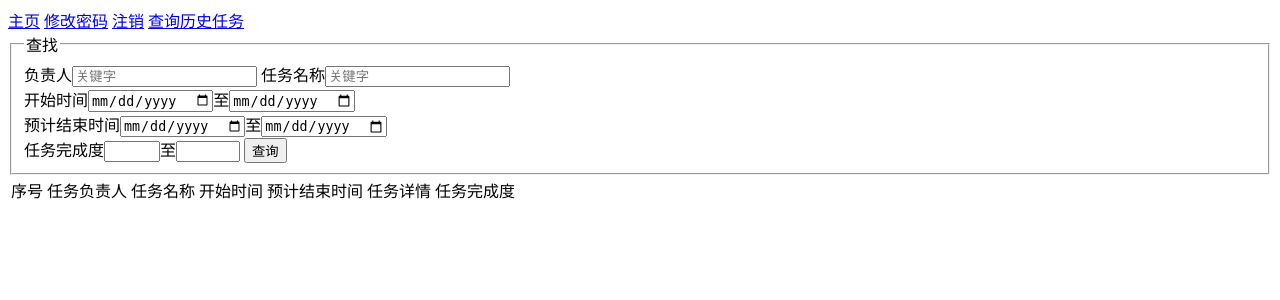
After one commit to oGGbone/log, a Django app: template templates/main_log.html in a window 1280 px wide. The commit adds this page. Shown: the top 300 px of the page. Run offline with Django 3.2, Linux system fonts and the light colour scheme; the template is opened without the code that fills it, so the values that code supplies are empty.

Commit message:
默认更改列表

```diff
--- a/log/urls.py
+++ b/log/urls.py
@@ -25,4 +25,5 @@ urlpatterns = [
     path('password_change/',views.passwd_change),
     path('userinfo/',views.userinfo),
     path('edit_user/',views.edit_user),
+    path('main-log/',views.main_log),
 ]
--- a/templates/index.html
+++ b/templates/index.html
@@ -21,7 +21,7 @@
     {% endfor %}
     </table>
 
-    <h4>主要任务<a href="/Log">更多</a></h4>
+    <h4>主要任务<a href="/main-log">更多</a></h4>
     <table border="1">
     <tr>
         <td>任务名称</td>
@@ -43,7 +43,7 @@
     {% endfor %}
     </table>
 
-     <h4>次要任务<a href="/Log">更多</a></h4>
+     <h4>次要任务<a href="/sec-log">更多</a></h4>
     <table border="1">
     <tr>
         <td>任务名称</td>
@@ -65,7 +65,7 @@
     {% endfor %}
     </table>
 
-    <h4>下阶段任务<a href="/Log">更多</a></h4>
+    <h4>下阶段任务<a href="/next-log">更多</a></h4>
     <table border="1">
     <tr>
         <td>任务名称</td>
--- /dev/null
+++ b/templates/main_log.html
@@ -0,0 +1,49 @@
+<!DOCTYPE html>
+<html lang="en">
+<head>
+    <meta charset="UTF-8">
+    <title>主要任务</title>
+</head>
+<body>
+    <a href="/index/">主页</a>
+    <a href="/password_change/">修改密码</a>
+    <a href="/out/">注销</a>
+    <a href="/log/">查询历史任务</a>
+    <form action="" method="post" id="search">
+        {% csrf_token %}
+        <fieldset>
+            <legend>查找</legend>
+            负责人<input type="search" name="namesearch" id="namesearch" placeholder="关键字">
+            任务名称<input type="search" name="mainsearch" id="mainsearch" placeholder="关键字"><br>
+            开始时间<input type="date" name="begindate1" id="begindate1">至<input type="date" name="begindate2" id="begindate2"><br>
+            预计结束时间<input type="date" name="finishdate1" id="finishdate1">至<input type="date" name="finishdate2" id="finishdate2"><br>
+            任务完成度<input type="number" name="flag1" id="flag1" min="0" max="99">至<input type="number" name="flag2" id="flag2" min="1" max="100">
+            <input type="submit" value="查询">
+        </fieldset>
+    </form>
+    <table>
+        <tr>
+            <td>序号</td>
+            <td>任务负责人</td>
+            <td>任务名称</td>
+            <td>开始时间</td>
+            <td>预计结束时间</td>
+            <td>任务详情</td>
+            <td>任务完成度</td>
+        </tr>
+        {% for loginfo in loginfo %}
+        {% for userinfo in userinfo %}
+            <tr>
+                <td>{{ loginfo.id }}</td>
+                <td>{{ userinfo.User_name }}</td>
+                <td>{{ loginfo.Main_name }}</td>
+                <td>{{ loginfo.Main_begin_date }}</td>
+                <td>{{ loginfo.Main_finish_date }}</td>
+                <td>{{ loginfo.Main_introduce }}</td>
+                <td>{{ loginfo.Main_level }}</td>
+            </tr>
+        {% endfor %}
+        {% endfor %}
+    </table>
+</body>
+</html>
```
Also changed, not shown: web/views.py (+11 -0 lines).
